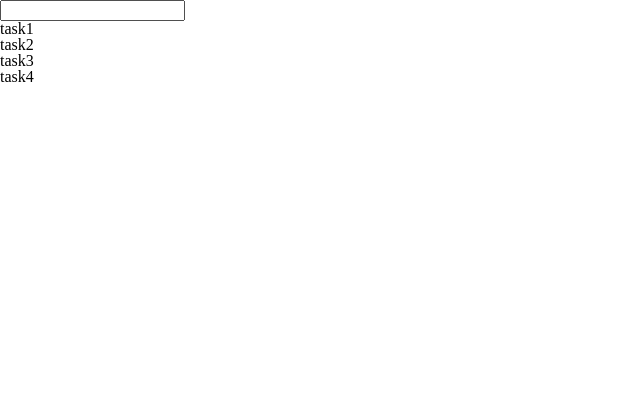
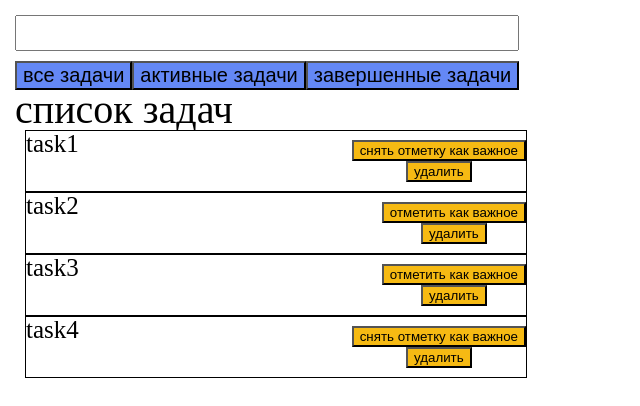
Before and after one commit to aleksandrKas777/todo-list-class, a React (Create React App) app: page / in a window 1280 px wide. Shown: the top 406 px of the page, without its empty margins (0-640 px from the left). Built offline with nearby package versions, Linux system fonts and the light colour scheme.

Commit message:
создал кнопки, дбвавил немного стилей

```diff
--- a/public/index.html
+++ b/public/index.html
@@ -24,7 +24,7 @@
       work correctly both with client-side routing and a non-root public URL.
       Learn how to configure a non-root public URL by running `npm run build`.
     -->
-    <title>React App</title>
+    <title>togo-list</title>
   </head>
   <body>
     <noscript>You need to enable JavaScript to run this app.</noscript>
--- a/src/App.jsx
+++ b/src/App.jsx
@@ -28,7 +28,14 @@ const  App = () => {
   ];
   return (
     <div>
-      <input type="text"/>
+      <div className='panel'>
+        <input type="text"/>
+        <div>
+          <button>все задачи</button>
+          <button>активные задачи</button>
+          <button>завершенные задачи</button>
+        </div>
+      </div>
       <div>
         <Tasks taskList = {taskList} />
       </div>
--- /dev/null
+++ b/src/components/TaskList/TaskItems/styles.scss
@@ -0,0 +1,16 @@
+.line{
+    border: 1px solid black;
+    min-height: 60px;
+    width: 500px;
+    display: flex;
+    justify-content: space-between;
+    button{
+        background-color: rgb(246, 186, 19);
+        align-self: center;
+    }
+}
+.buttonLine{
+    display: flex;
+    flex-direction: column;
+    justify-content: center;
+}
--- a/src/components/TaskList/TaskItems/task-item.jsx
+++ b/src/components/TaskList/TaskItems/task-item.jsx
@@ -1,4 +1,14 @@
 import React from 'react';
 
 
-export const TaskItem = ({item}) => <li> {item.name} </li>;
+export const TaskItem = ({item}) => {
+    const buttonText = (item.importance === false ?  'отметить как важное': 'снять отметку как важное');
+    return (
+        <li className='line'>
+            <div> {item.name} </div>
+            <div className='buttonLine'>
+                <button> {buttonText} </button>
+                <button>удалить</button>
+            </div>
+        </li>);
+};
--- a/src/components/TaskList/task-list.jsx
+++ b/src/components/TaskList/task-list.jsx
@@ -3,7 +3,7 @@ import {TaskItem} from './TaskItems/task-item';
 
 export const Tasks = ({taskList}) => {
         return (
-            <ul>
+            <ul> список задач
                 {taskList.map((item) => <TaskItem key={item.id} item={item}/> )}
             </ul>
         );
--- a/src/scss/main.scss
+++ b/src/scss/main.scss
@@ -1 +1,22 @@
 @import 'reset';
+@import '../components/TaskList/TaskItems/styles.scss';
+body{
+    padding: 15px;
+}
+ul{font-size: 40px;
+    li{
+    margin-left: 10px;
+    font-size: 25px;
+    }
+}
+.panel{
+    button{
+        background-color:rgb(100, 136, 245);
+        font-size: 20px;
+    }
+    input{
+        height: 30px;
+        width: 496px;
+        margin-bottom: 10px;
+    }
+}
```
